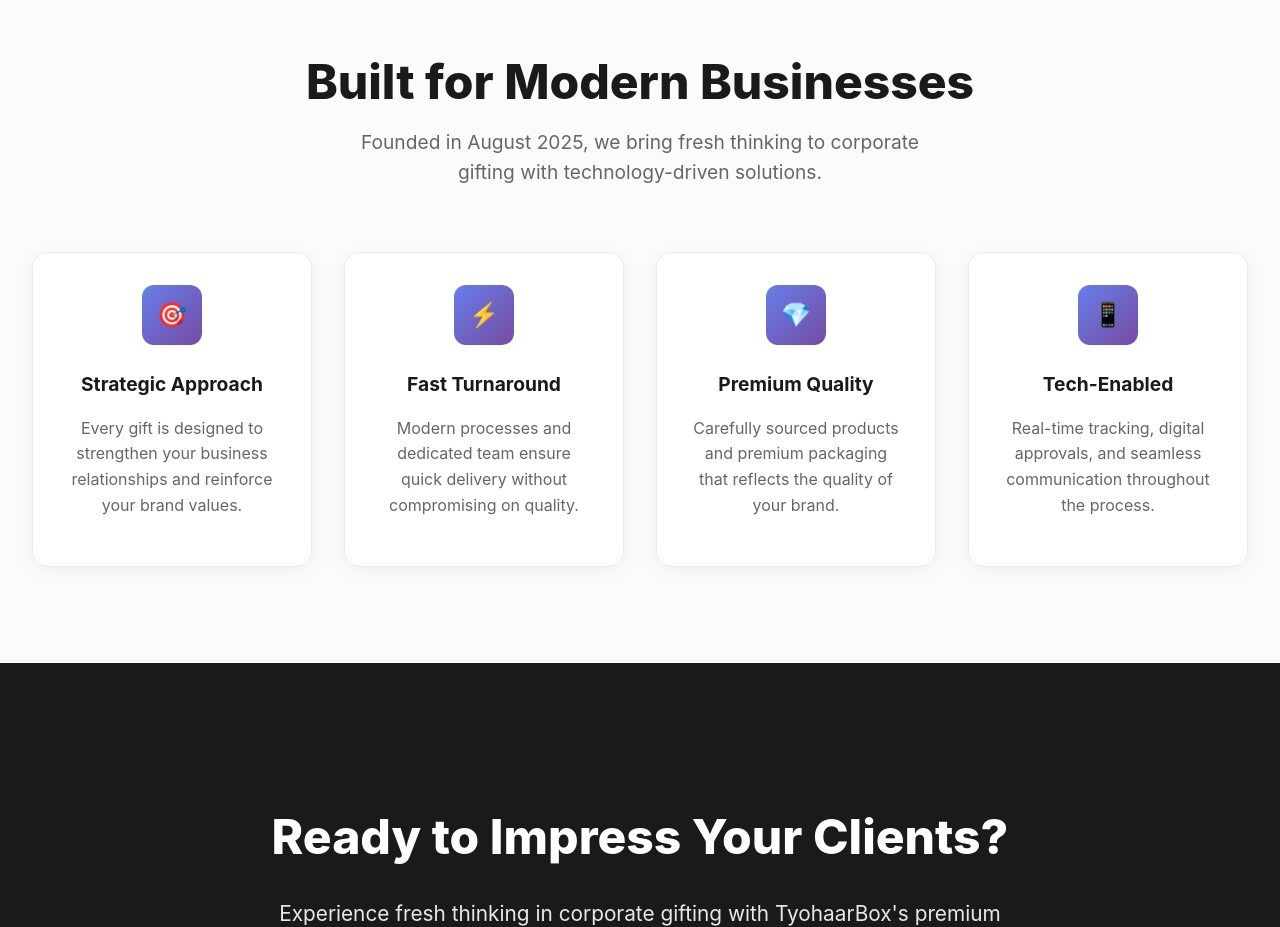
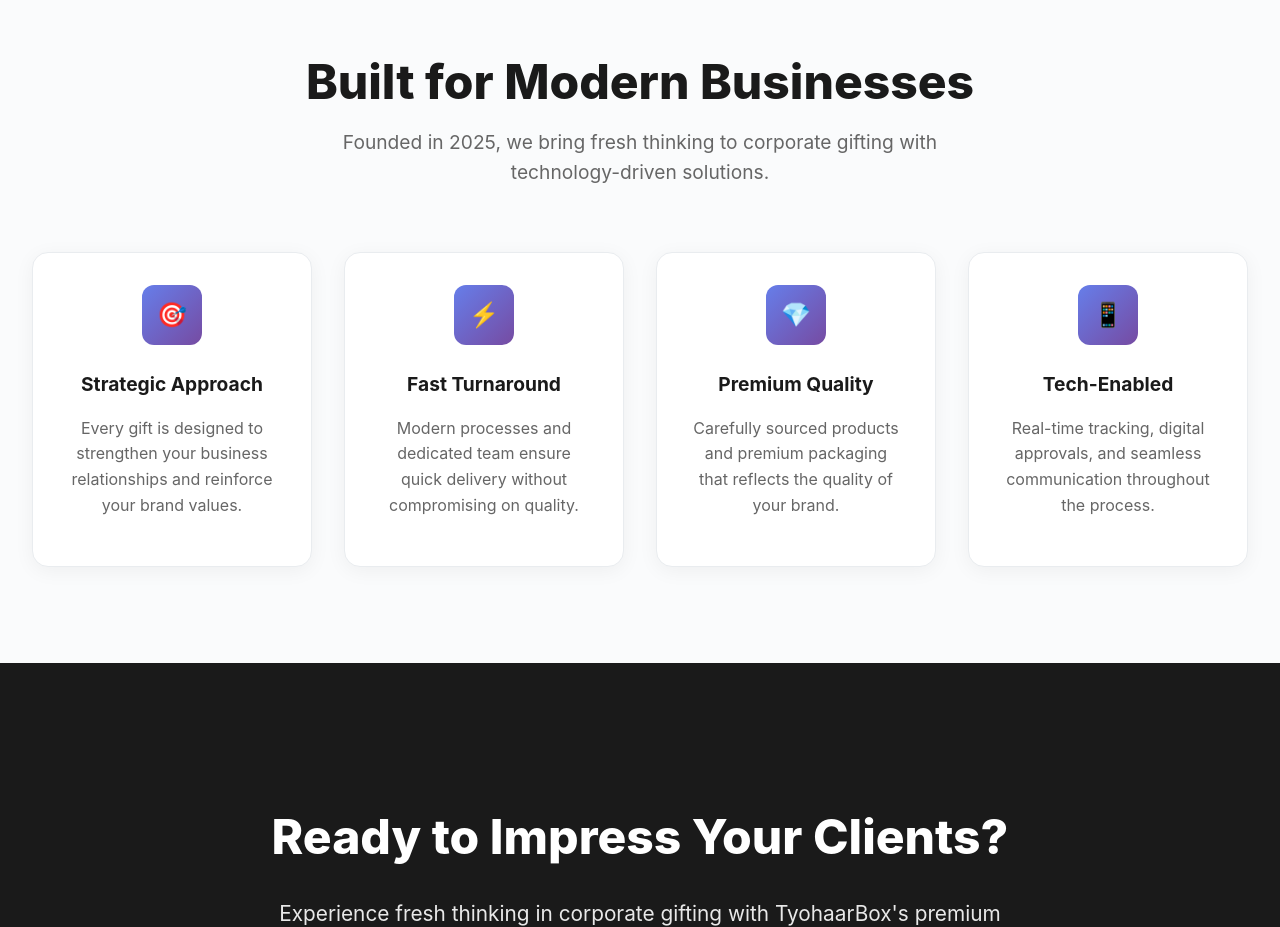
Before and after one commit to tyohaarbox/tyohaarbox.github.io, a plain HTML site: page index.html in a window 1280 px wide. Shown: the part 4590-5517 px from the top of the page. Drawn offline with Linux system fonts and the light colour scheme.

Commit message:
Update index.html

```diff
--- a/index.html
+++ b/index.html
@@ -1431,7 +1431,7 @@
             <div class="section-badge">Why TyohaarBox</div>
             <h2 class="section-title">Built for Modern Businesses</h2>
             <p class="section-subtitle">
-              Founded in August 2025, we bring fresh thinking to corporate
+              Founded in 2025, we bring fresh thinking to corporate
               gifting with technology-driven solutions.
             </p>
           </div>
```
